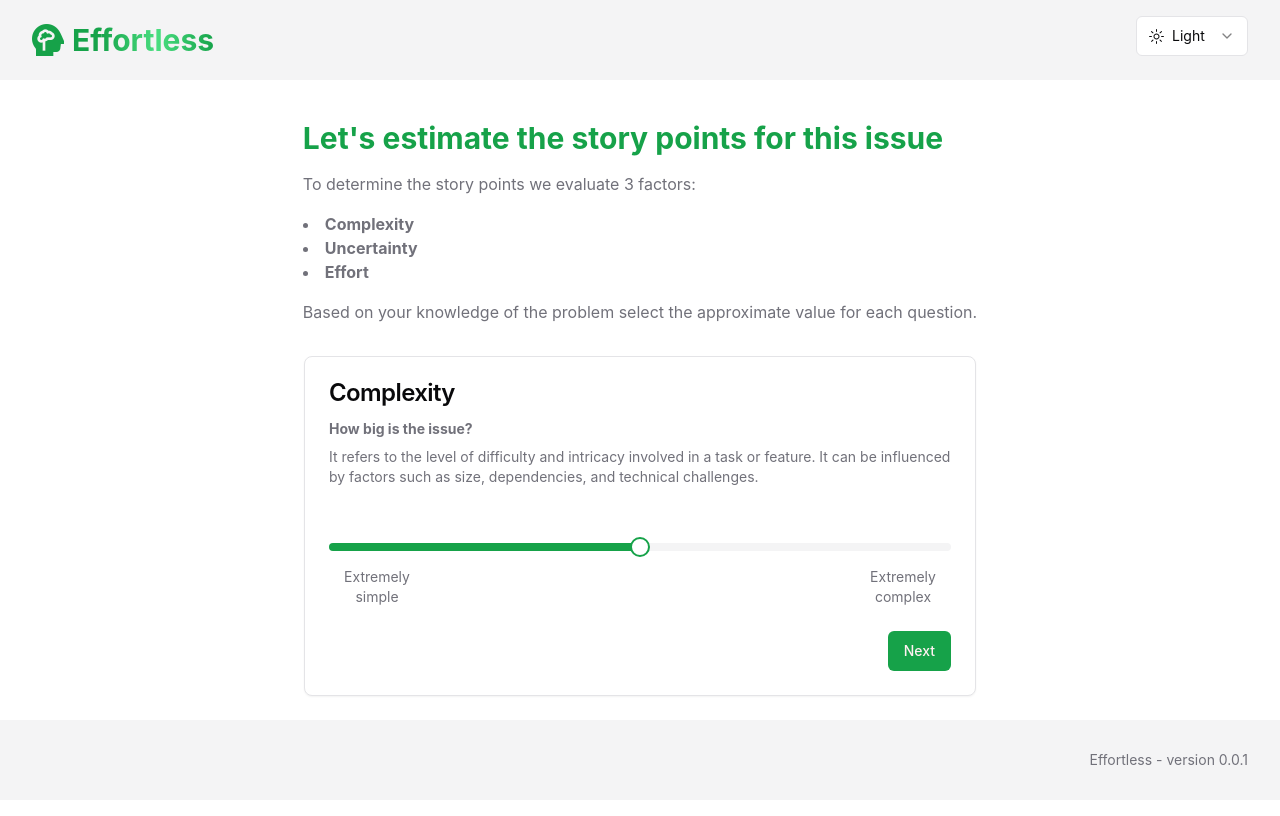
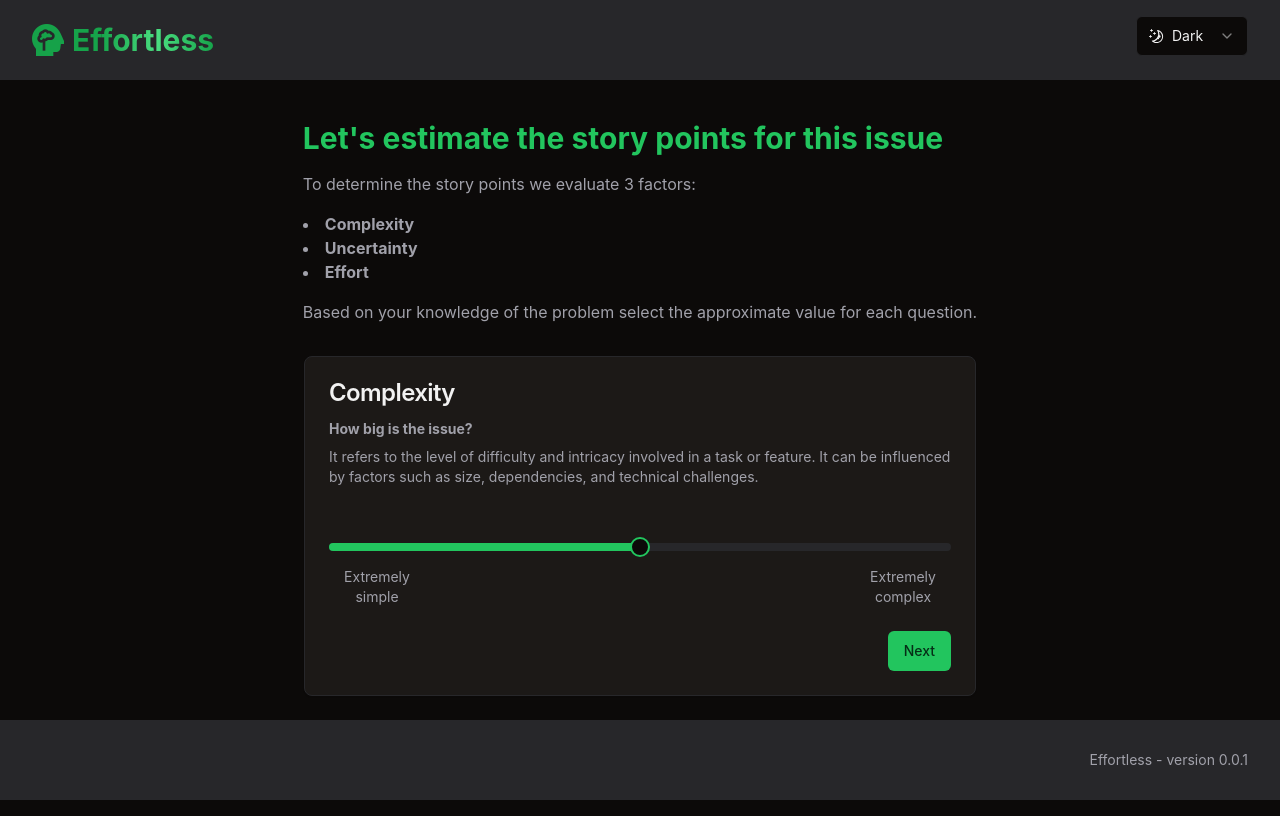
Before and after one commit to william-cesar/effortless, a React (Vite) app: page / in a window 1280 px wide. Built offline with nearby package versions, Linux system fonts and the light colour scheme.

Commit message:
feat: implement theme provider

```diff
--- a/src/App.tsx
+++ b/src/App.tsx
@@ -1,16 +1,18 @@
 import BaseLayout from '@layouts/Base';
 import SmallScreenLayout from '@layouts/SmallScreen';
 
+import { ThemeProvider } from '@components/providers/ThemeProvider';
+
 const App = () => {
   return (
-    <>
+    <ThemeProvider defaultTheme='dark' storageKey='vite-ui-theme'>
       <div className='max-[319px]:hidden'>
         <BaseLayout />
       </div>
       <div className='hidden max-[319px]:block'>
         <SmallScreenLayout />
       </div>
-    </>
+    </ThemeProvider>
   );
 };
 
--- a/src/components/_custom/ThemeSelect.tsx
+++ b/src/components/_custom/ThemeSelect.tsx
@@ -1,3 +1,6 @@
+import { useState } from 'react';
+
+import { useTheme } from '@components/providers/ThemeProvider';
 import {
   Select,
   SelectContent,
@@ -6,7 +9,6 @@
   SelectTrigger
 } from '@components/ui/select';
 import { GearIcon, MoonIcon, SunIcon } from '@radix-ui/react-icons';
-import { useState } from 'react';
 
 const THEMES = [
   { name: 'Light', value: 'light', icon: <SunIcon /> },
@@ -14,13 +16,23 @@
   { name: 'System', value: 'system', icon: <GearIcon /> }
 ];
 
+type Theme = 'light' | 'dark' | 'system';
+
+const storedTheme: string = localStorage.getItem('vite-ui-theme') || 'dark';
+
 const ThemeSelect = () => {
-  const [theme, setTheme] = useState(THEMES[0].value);
+  const [theme, setTheme] = useState(storedTheme);
   const selectedTheme = THEMES.find((t) => t.value === theme);
 
+  const { setTheme: setGlobalTheme } = useTheme();
+
+  const updateTheme = (newTheme: Theme) => {
+    setGlobalTheme(newTheme);
+    setTheme(() => newTheme);
+  };
   return (
     <>
-      <Select value={theme} onValueChange={setTheme}>
+      <Select value={theme} onValueChange={updateTheme}>
         <SelectTrigger className='sm:w-28 w-fit'>
           <div className='flex items-center gap-2 w-fit max-xsm:hidden'>
             {selectedTheme?.icon}
--- /dev/null
+++ b/src/components/providers/ThemeProvider.tsx
@@ -0,0 +1,74 @@
+import { createContext, useContext, useEffect, useState } from 'react';
+
+type Theme = 'dark' | 'light' | 'system';
+
+type ThemeProviderProps = {
+  children: React.ReactNode;
+  defaultTheme?: Theme;
+  storageKey?: string;
+};
+
+type ThemeProviderState = {
+  theme: Theme;
+  setTheme: (theme: Theme) => void;
+};
+
+const initialState: ThemeProviderState = {
+  theme: 'system',
+  setTheme: () => null
+};
+
+const ThemeProviderContext = createContext<ThemeProviderState>(initialState);
+
+export function ThemeProvider({
+  children,
+  defaultTheme = 'system',
+  storageKey = 'vite-ui-theme',
+  ...props
+}: ThemeProviderProps) {
+  const [theme, setTheme] = useState<Theme>(
+    () => (localStorage.getItem(storageKey) as Theme) || defaultTheme
+  );
+
+  useEffect(() => {
+    const root = window.document.documentElement;
+
+    root.classList.remove('light', 'dark');
+
+    if (theme === 'system') {
+      const systemTheme = window.matchMedia('(prefers-color-scheme: dark)')
+        .matches
+        ? 'dark'
+        : 'light';
+
+      root.classList.add(systemTheme);
+      return;
+    }
+
+    root.classList.add(theme);
+  }, [theme]);
+
+  const value = {
+    theme,
+    setTheme: (theme: Theme) => {
+      localStorage.setItem(storageKey, theme);
+      setTheme(theme);
+    }
+  };
+
+  return (
+    <ThemeProviderContext.Provider {...props} value={value}>
+      {children}
+    </ThemeProviderContext.Provider>
+  );
+}
+
+// eslint-disable-next-line react-refresh/only-export-components
+export const useTheme = () => {
+  const context = useContext(ThemeProviderContext);
+
+  if (context === undefined)
+    throw new Error('useTheme must be used within a ThemeProvider');
+
+  return context;
+};
```
